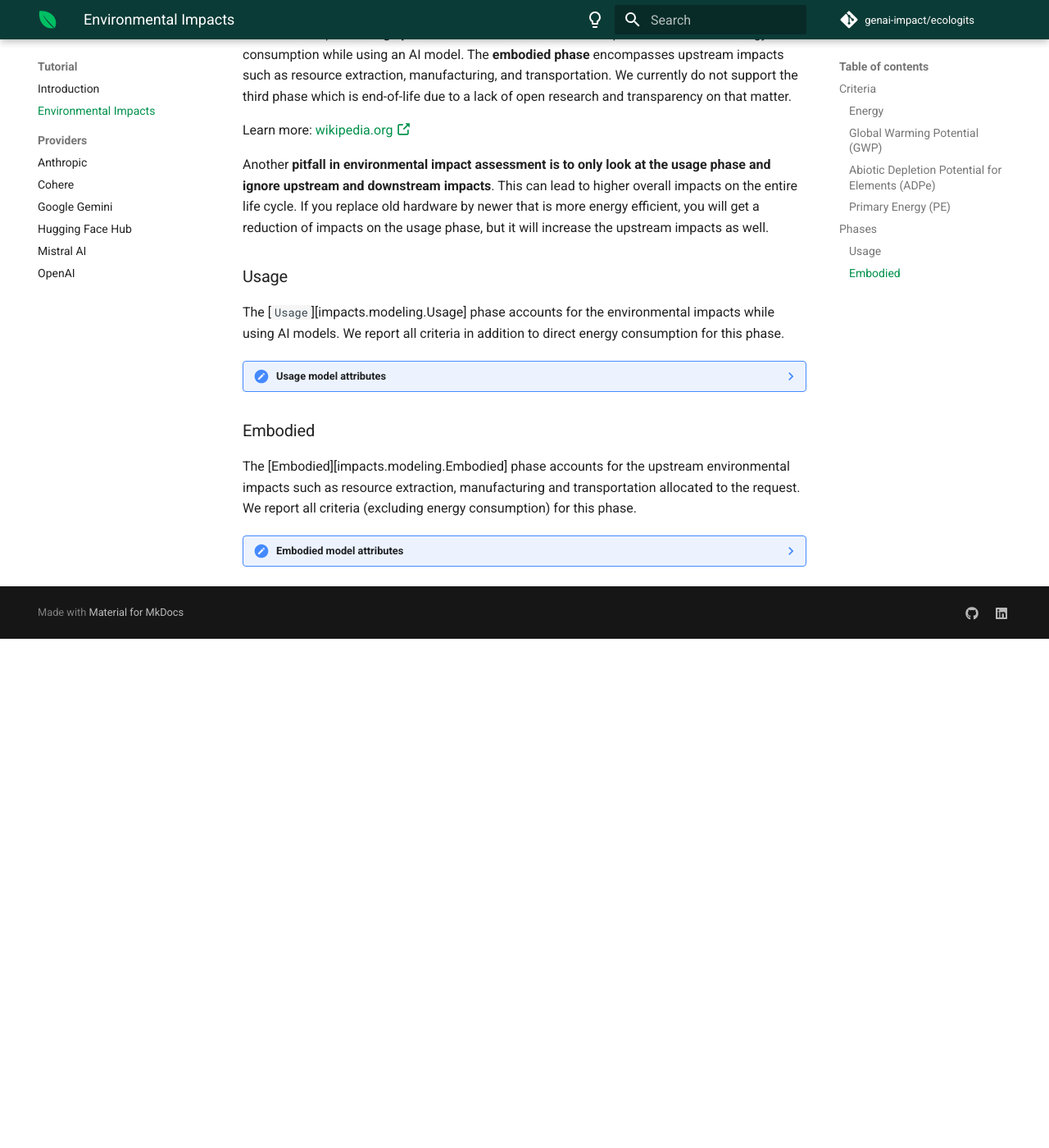
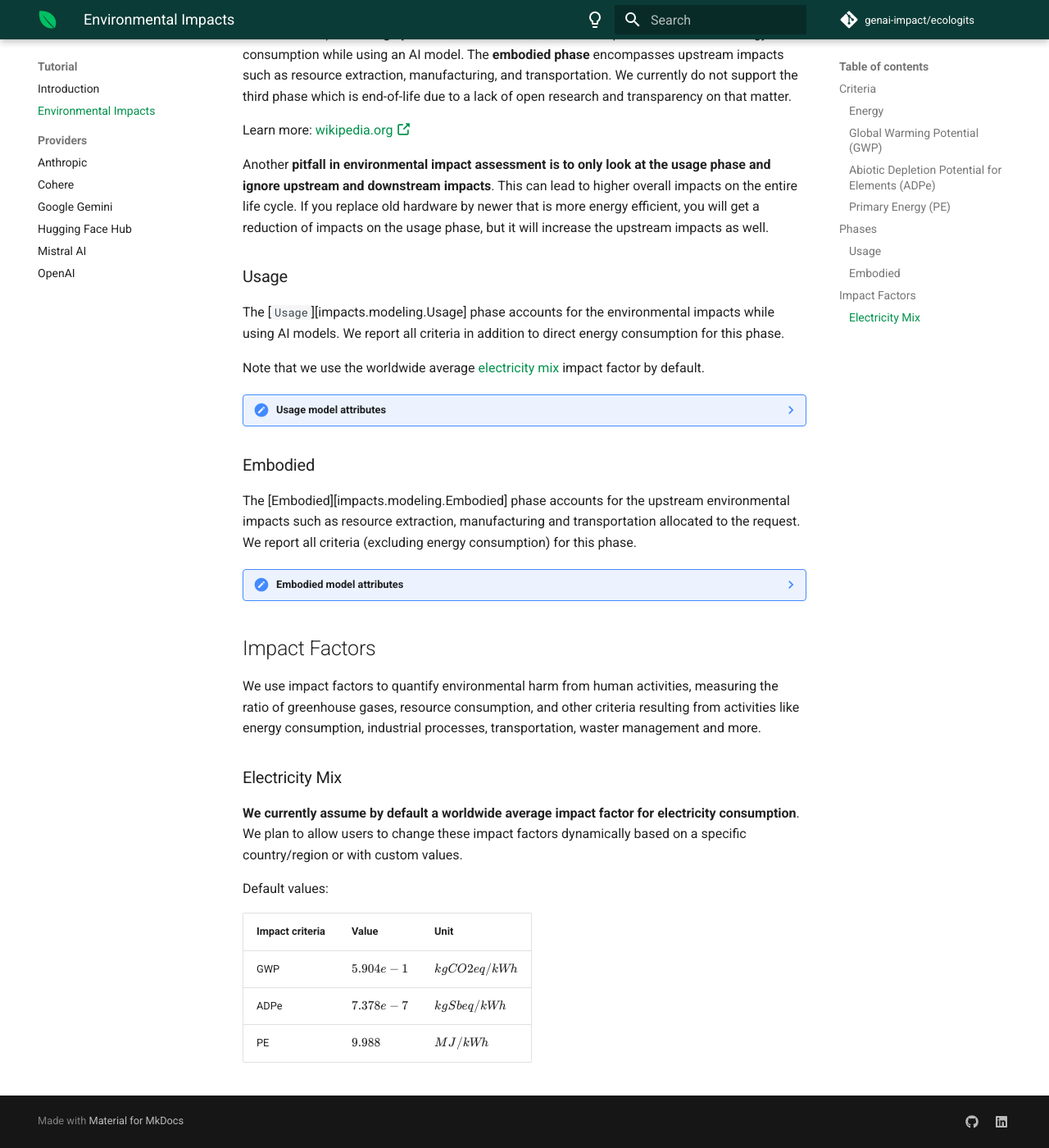
Before and after one commit to genai-impact/ecologits, an MkDocs documentation site: the page built from docs/tutorial/impacts.md, in a window 1280 px wide and 1400 px high, scrolled down 2598 px. Shown: the whole window at 82% size. Built offline with MkDocs 1.6.1 and Material for MkDocs 9.7.7, drawn with Linux system fonts in a browser that asks for light colours; comment, search, counter and statistics services are not loaded; before the commit the page ends 3377 px from its top, so only the background shows below that.

Commit message:
docs: add electricity mix explanations.

```diff
--- a/docs/tutorial/impacts.md
+++ b/docs/tutorial/impacts.md
@@ -130,6 +130,8 @@ Another **pitfall in environmental impact assessment is to only look at the usag
 
 The [`Usage`][impacts.modeling.Usage] phase accounts for the environmental impacts while using AI models. We report all criteria in addition to direct energy consumption for this phase.
 
+Note that we use the worldwide average [electricity mix](#electricity-mix) impact factor by default.
+
 ??? note "Usage model attributes"
     ::: impacts.modeling.Usage
         options:
@@ -149,3 +151,20 @@ The [Embodied][impacts.modeling.Embodied] phase accounts for the upstream enviro
             show_bases: false
             show_docstring_description: false
             docstring_section_style: list
+
+
+## Impact Factors
+
+We use impact factors to quantify environmental harm from human activities, measuring the ratio of greenhouse gases, resource consumption, and other criteria resulting from activities like energy consumption, industrial processes, transportation, waster management and more.
+
+### Electricity Mix
+
+**We currently assume by default a worldwide average impact factor for electricity consumption**. We plan to allow users to change these impact factors dynamically based on a specific country/region or with custom values.
+
+Default values:
+
+| Impact criteria | Value      | Unit            |
+|-----------------|------------|-----------------|
+| GWP             | $5.904e-1$ | $kgCO2eq / kWh$ |
+| ADPe            | $7.378e-7$ | $kgSbeq / kWh$  |
+| PE              | $9.988$    | $MJ / kWh$      |
```
